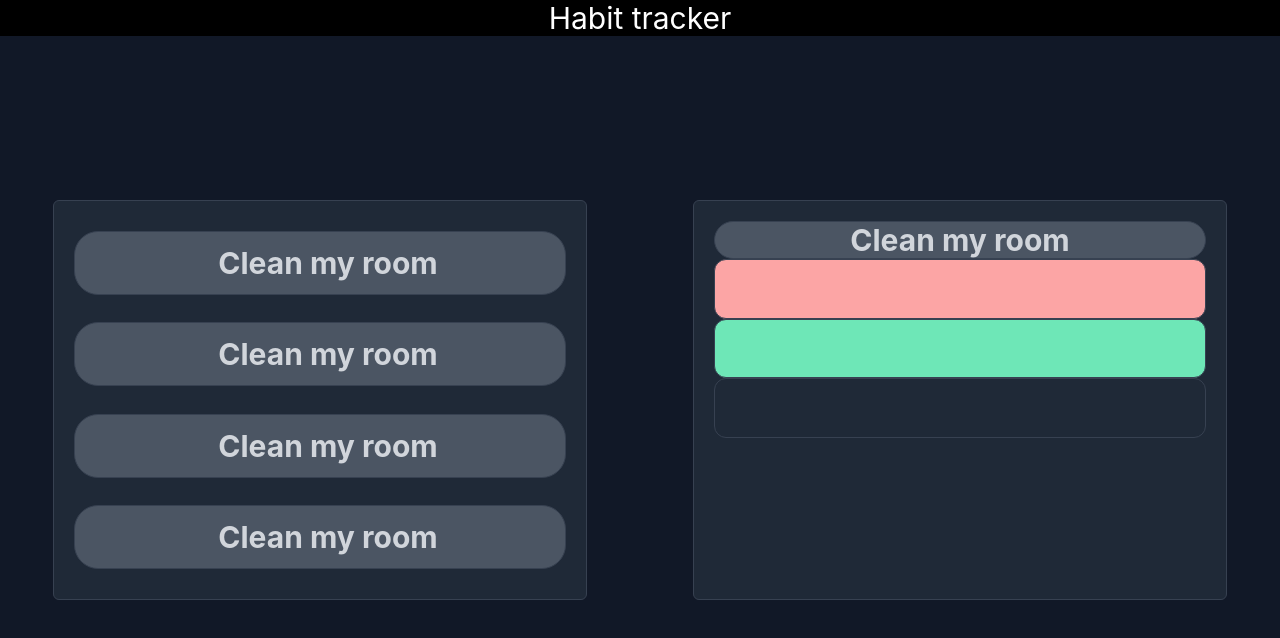
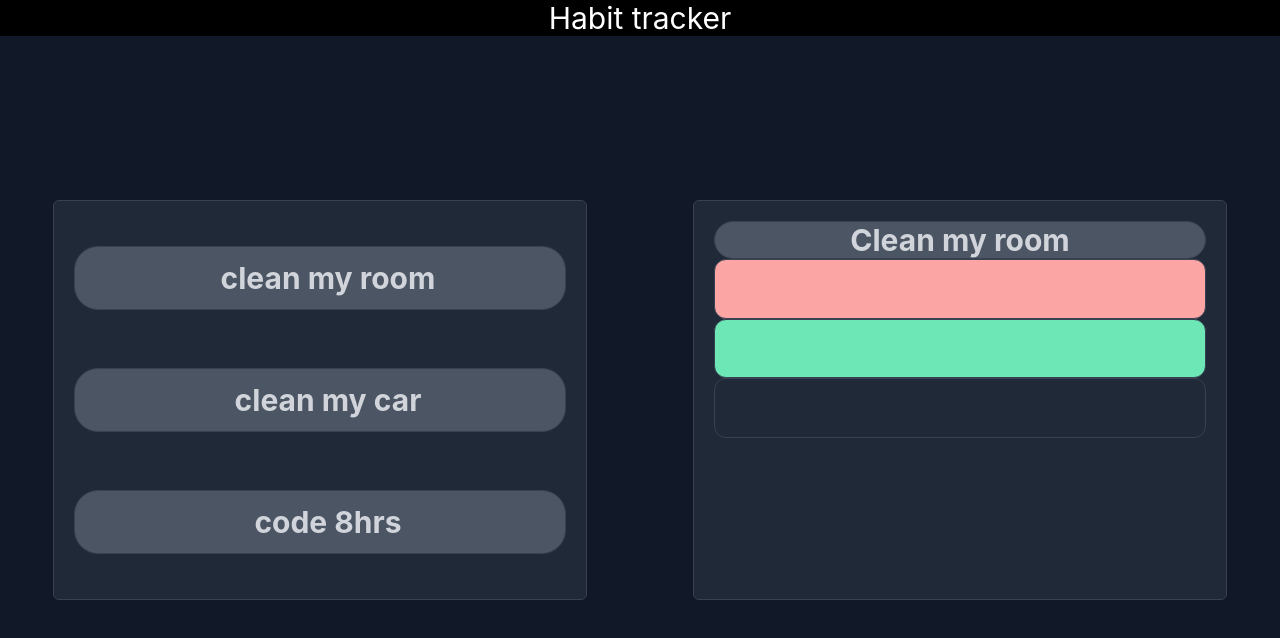
Before and after one commit to devenzo35/habit-tracker, a Next.js app: page / in a window 1280 px wide. Shown: the top 638 px of the page. Built offline with nearby package versions, Linux system fonts and the light colour scheme; data requests are answered from the project's data file.

Commit message:
add draggable reorder list (not finished yet)

```diff
--- a/components/HabitCard.tsx
+++ b/components/HabitCard.tsx
@@ -1,15 +1,25 @@
-const HabitCard = () => {
+import { Draggable } from "react-beautiful-dnd";
+
+const HabitCard = ({ id, name, done, index }) => {
   return (
-    <figure>
+    <Draggable draggableId={id} index={index}>
+      {(provided) => (
+        <figure
+          {...provided.draggableProps}
+          {...provided.dragHandleProps}
+          ref={provided.innerRef}
+        >
           <div className="bg-gray-600 text-gray-300 border-gray-700 rounded-3xl border  group w-full h-16 flex pl-4 flex-row items-center justify-center relative duration-500 hover:bg-gray-800 hover:pr-32">
             <strong>
-          <span className="text-3xl m-auto">Clean my room</span>
+              <span className="text-3xl m-auto">{name}</span>
             </strong>
             <button className="bg-yellow-500 text-gray-800 text-3xl rounded-r-3xl absolute w-3/12 right-0 h-full opacity-0 group-hover:opacity-100 duration-500 hover:bg-yellow-400">
               <strong>DONE</strong>
             </button>
           </div>
         </figure>
+      )}
+    </Draggable>
   );
 };
 
--- a/components/HabitsContainer.tsx
+++ b/components/HabitsContainer.tsx
@@ -1,12 +1,31 @@
 import HabitCard from "./HabitCard";
+import { Droppable } from "react-beautiful-dnd";
+import { useEffect, useState } from "react";
+
 const HabitsContainer = () => {
+  const [notes, setNotes] = useState([]);
+
+  useEffect(() => {
+    fetch("http://localhost:3006/notes")
+      .then((res) => res.json())
+      .then((json) => setNotes(json));
+  }, []);
+
   return (
-    <div className="bg-gray-800 border-gray-700 rounded-md flex flex-col justify-around border gap-2 w-5/12 h-3/6 p-5">
-      <HabitCard />
-      <HabitCard />
-      <HabitCard />
-      <HabitCard />
-    </div>
+    <Droppable droppableId={"1"}>
+      {(provided) => (
+        <div
+          className="bg-gray-800 border-gray-700 rounded-md flex flex-col justify-around border gap-2 w-5/12 h-3/6 p-5"
+          {...provided.droppableProps}
+          ref={provided.innerRef}
+        >
+          {notes.map((note, index) => {
+            return <HabitCard key={note.id} {...note} index={index} />;
+          })}
+          {provided.placeholder}
+        </div>
+      )}
+    </Droppable>
   );
 };
 
--- /dev/null
+++ b/data.json
@@ -0,0 +1,19 @@
+{
+  "notes": [
+    {
+      "id": "123",
+      "name": "clean my room",
+      "done": true
+    },
+    {
+      "id": "456",
+      "name": "clean my car",
+      "done": true
+    },
+    {
+      "id": "789",
+      "name": "code 8hrs",
+      "done": false
+    }
+  ]
+}
--- a/package.json
+++ b/package.json
@@ -5,7 +5,8 @@
   "scripts": {
     "dev": "next dev",
     "build": "next build",
-    "start": "next start"
+    "start": "next start",
+    "server": "json-server --watch data.json --port 3006"
   },
   "dependencies": {
     "next": "10.2.3",
@@ -15,6 +16,7 @@
   },
   "devDependencies": {
     "@types/react": "^17.0.11",
+    "@types/react-beautiful-dnd": "^13.0.0",
     "autoprefixer": "^10.2.6",
     "postcss": "^8.3.2",
     "tailwindcss": "^2.1.4",
--- a/pages/index.tsx
+++ b/pages/index.tsx
@@ -4,15 +4,35 @@ import React from "react";
 import styles from "../styles/Home.module.css";
 import HabitsContainer from "../components/HabitsContainer";
 import HabitsTracker from "../components/HabitsTracker";
+import { DragDropContext } from "react-beautiful-dnd";
 
 export default function Home() {
+  const onDragEnd = (result) => {
+    const { destination, source, draggableId } = result;
+
+    if (!destination) {
+      return;
+    }
+
+    if (
+      destination.draggableId === source.draggableId ||
+      destination.index === source.index
+    ) {
+      return;
+    }
+
+    const column = "1";
+
+    const newHabitsList = Array.from(column.taskId);
+  };
   return (
     <div className="bg-gray-900 h-screen flex flex-row items-center justify-around">
       <h1 className="bg-black w-full text-white text-center text-3xl fixed top-0">
         Habit tracker
       </h1>
-
-      <HabitsContainer />
+      <DragDropContext onDragEnd={onDragEnd}>
+        <HabitsContainer />
+      </DragDropContext>
       <HabitsTracker />
     </div>
   );
```
Also changed, not shown: 1 other file (tests, documents, lock files or other folders). Lines whose indentation alone changed are shown as unchanged.
